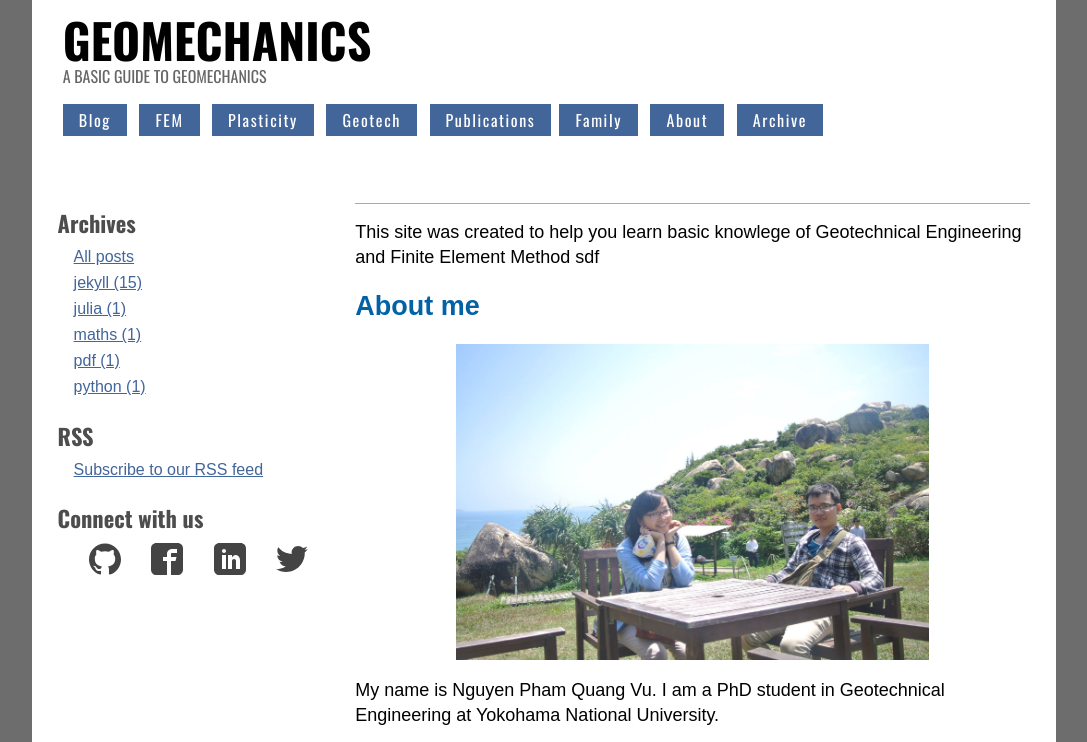
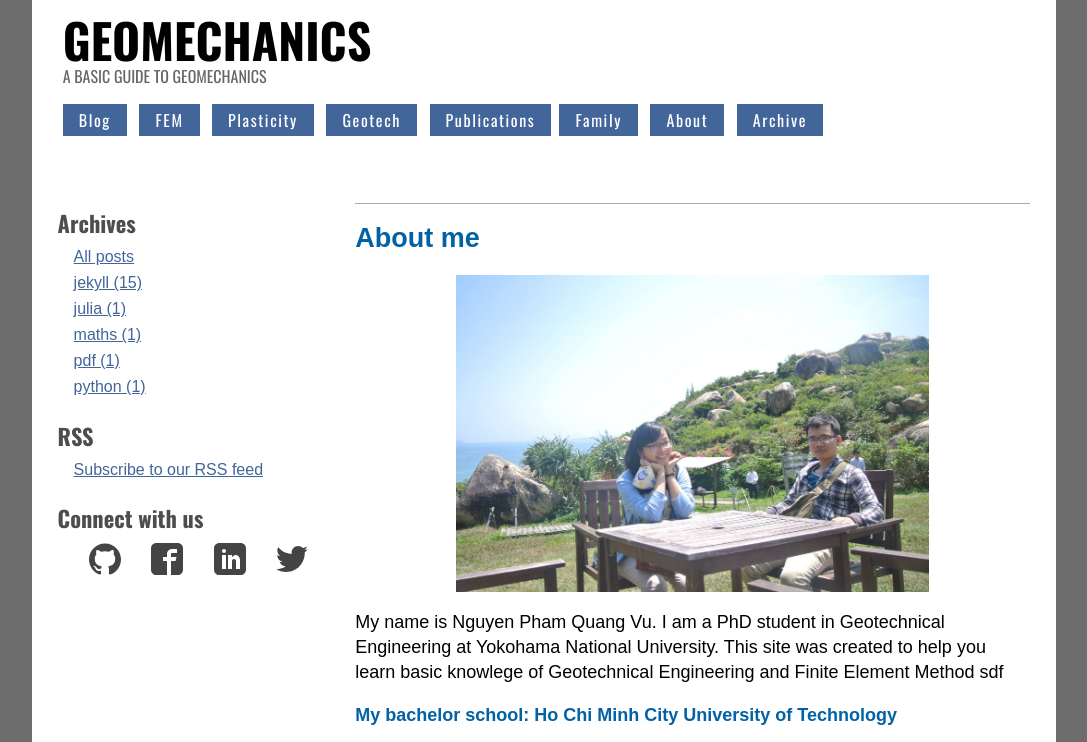
Before and after one commit to quangvunp/geomechanics, a Jekyll site: the page built from about.md, in a window 1280 px wide and 900 px high, cut to the strip 0-742 px from the top of the window. Shown: the whole strip, without its empty margins (96-1183 px from the left). Built offline with Jekyll 4.4.1, drawn with Linux system fonts in a browser that asks for light colours; our own code applies the rules of GitHub Pages for plain Markdown files; some of the changed lines change nothing that is shown.

Commit message:
Update about.md

```diff
--- a/about.md
+++ b/about.md
@@ -1,22 +1,22 @@
-
-This site was created to help you learn basic knowlege of Geotechnical Engineering and Finite Element Method
-sdf
 
 <span style="color: #0362a5; font-family: Arial; font-size: 1.5em;">**About me**</span> <br />
 
 ![Picture1]({{ site.url }}/assests/pictures/family/About.jpg){:width="70%"}
 
 My name is Nguyen Pham Quang Vu. I am a PhD student in Geotechnical Engineering at Yokohama National University.
+This site was created to help you learn basic knowlege of Geotechnical Engineering and Finite Element Method
+sdf
 
 
 
-<span style="color: #0362a5; font-family: Arial; font-size: 1.5em;">**My bachelor school: Ho Chi Minh City University of Technology**</span> <br />
+<span style="color: #0362a5; font-family: Arial; font-size: 1.0em;">**My bachelor school: Ho Chi Minh City University of Technology**</span> <br />
 <div style="text-align:center;">
 <iframe width="600" height = "400" src="https://www.youtube.com/embed/6bwXksy4Gxs" frameborder="0" allowfullscreen></iframe>
 <div class="thecap">ホーチミン市工科大学紹介動画</div>
 </div>
+<br />
 
-<span style="color: #0362a5; font-family: Arial; font-size: 1.5em;">**My graduate school: Yokohama National University**</span> <br />
+<span style="color: #0362a5; font-family: Arial; font-size: 1.0em;">**My graduate school: Yokohama National University**</span> <br />
 
 <div style="text-align:center;">
 <iframe width="600" height = "400" src="https://www.youtube.com/embed/NqMJVSZzdek" frameborder="0" allowfullscreen></iframe>
```
